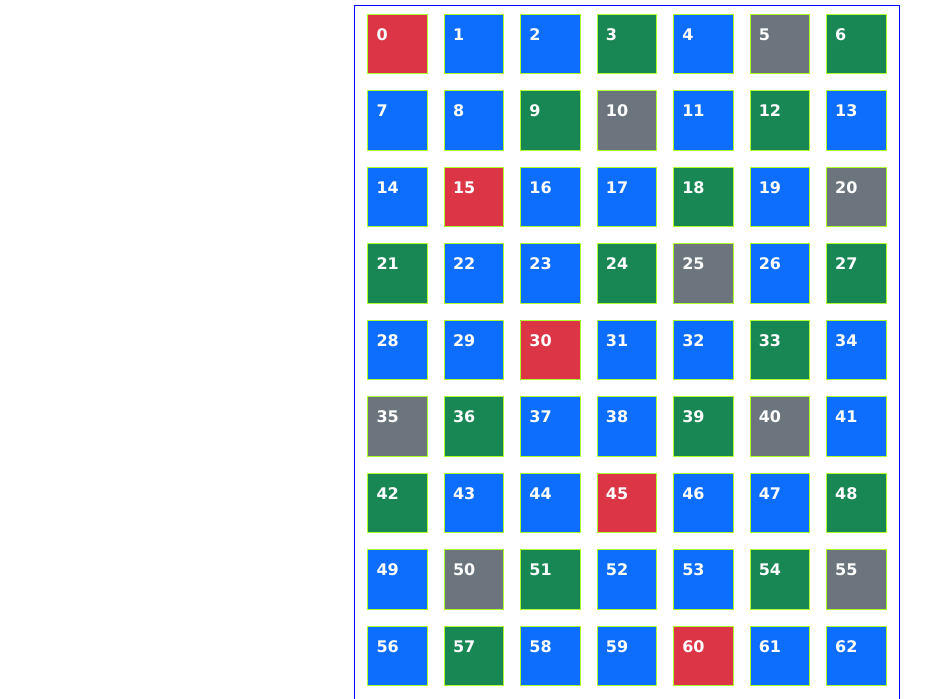
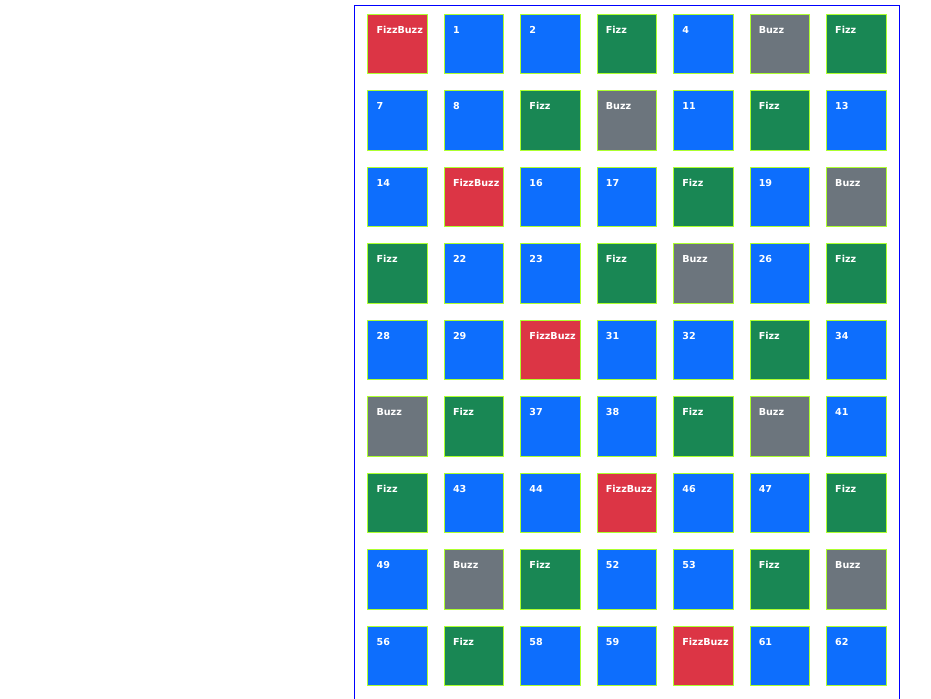
Before and after one commit to PietroFiori91/js-fizzbuzz, a plain HTML site: page index.html in a window 1280 px wide. Shown: the part 99-798 px from the top of the page, without its empty margins (13-944 px from the left). Drawn offline with nearby package versions, Linux system fonts and the light colour scheme.

Commit message:
added string to singleSquare

```diff
--- a/css/style.css
+++ b/css/style.css
@@ -14,4 +14,5 @@ body {
   border: 1px solid greenyellow;
   aspect-ratio: 1/1;
   width: calc(100% / 9);
+  font-size: 0.6rem;
 }
--- a/js/main.js
+++ b/js/main.js
@@ -22,20 +22,17 @@ for (let i = 0; i < cardSquare; i++) {
   );
 
   if (i % 3 === 0) {
-    console.log("sono 3");
-    cardBox.append(singleSquare);
     singleSquare.classList.add("bg-success");
+    singleSquare.innerHTML = "Fizz";
   }
 
   if (i % 5 === 0) {
-    console.log("sono 5");
-    cardBox.append(singleSquare);
     singleSquare.classList.add("bg-secondary");
+    singleSquare.innerHTML = "Buzz";
   }
 
   if (i % 3 === 0 && i % 5 === 0) {
-    console.log("sono 5");
-    cardBox.append(singleSquare);
     singleSquare.classList.add("bg-danger");
+    singleSquare.innerHTML = "FizzBuzz";
   }
 }
```
